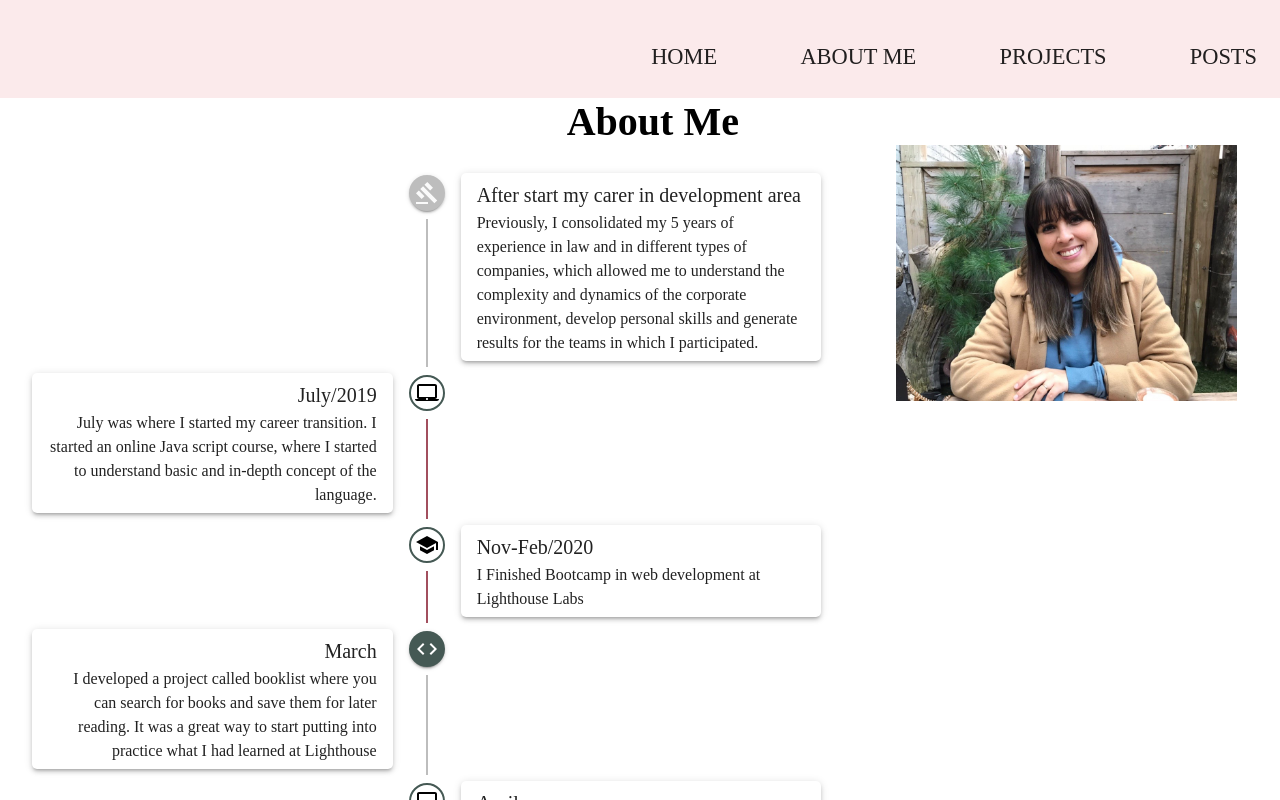
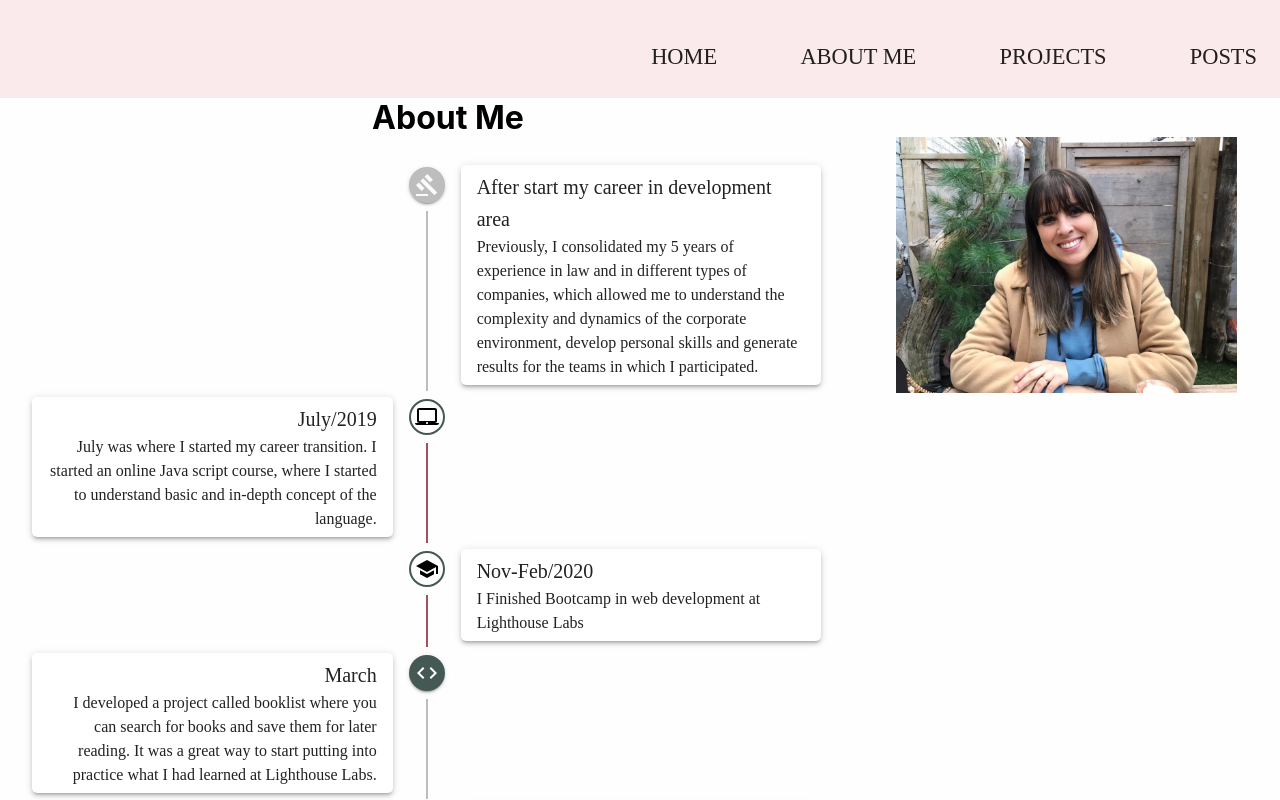
Before and after one commit to cfpcarla/portfolio, a React (Create React App) app in the folder my-app/: page / in a window 1280 px wide. Both pictures are taken after a click on the button "ABOUT ME". Shown: the top 800 px of the page. Built offline with nearby package versions, Linux system fonts and the light colour scheme.

Commit message:
Changed typography, changed  margin and color from about

```diff
--- a/my-app/src/components/About.js
+++ b/my-app/src/components/About.js
@@ -1,6 +1,4 @@
 import React from "react";
-// import ThanhQuan from "../assets/photo/ThanhQuan.JPG";
-// import CarlaMedeiros from "../assets/photo/CarlaMedeiros.JPG";
 import about from "../assets/about.png";
 import carla from "../assets/carla.jpg";
 import SchoolIcon from "@material-ui/icons/School";
@@ -34,7 +32,7 @@ import GavelIcon from "@material-ui/icons/Gavel";
 const AboutStyle = makeStyles((theme) => ({
   root: {
     display: "flex",
-    background: "white",
+    background: "#FEFEFE",
     height: "auto",
   },
   media: {
@@ -61,10 +59,11 @@ const About = () => {
       <Grid container className={classes.root}>
         <Grid item xs={12}>
           <Typography
-            variant="h3"
+            variant="Times New Roman"
+            component="h1"
             style={{
               color: "black",
-              marginLeft: "2vw",
+              marginLeft: "-30vw",
               textAlign: "center",
               background: "f5f3f4",
             }}
@@ -85,7 +84,7 @@ const About = () => {
               <TimelineContent>
                 <Paper elevation={3} className={classes.paper}>
                   <Typography variant="h6" component="h1">
-                    After start my carer in development area
+                    After start my career in development area
                   </Typography>
                   <Typography>
                     Previously, I consolidated my 5 years of experience in law
@@ -154,7 +153,7 @@ const About = () => {
                     I developed a project called booklist where you can search
                     for books and save them for later reading. It was a great
                     way to start putting into practice what I had learned at
-                    Lighthouse
+                    Lighthouse Labs.
                   </Typography>
                 </Paper>
               </TimelineContent>
@@ -247,8 +246,8 @@ const About = () => {
                   <Typography>
                     I continued studying by attending conferences to get
                     inspired, I participated in a mentoring group to continue
-                    growing in the development career that I love so much and I
-                    started developed this portfolio.
+                    growing in the development career that I love and I started
+                    developed this portfolio.
                   </Typography>
                 </Paper>
               </TimelineContent>
@@ -275,13 +274,6 @@ const About = () => {
         <Grid item xs={12} md={4} className={classes.imageGrid}>
           <img src={carla} className={classes.media} />
         </Grid>
-        <Grid
-          item
-          xs={12}
-          md={6}
-          lg={6}
-          style={{ marginLeft: "2vw", marginRight: "2vw" }}
-        ></Grid>
       </Grid>
     </Box>
   );
--- a/my-app/src/components/Post.js
+++ b/my-app/src/components/Post.js
@@ -40,7 +40,8 @@ const Post = () => {
           <Grid item xs={12} md={6} lg={6}>
             <Typography
               align="left"
-              variant="h3"
+              variant="Times New Roman"
+              component="h1"
               style={{ margin: "2vh 0 2vh 0" }}
             >
               Here is my posts. Check this out!
--- a/my-app/src/components/Project.js
+++ b/my-app/src/components/Project.js
@@ -49,7 +49,8 @@ const Project = () => {
           <Grid item xs={12} md={6} lg={6}>
             <Typography
               align="center"
-              variant="h3"
+              variant="Times New Roman"
+              component="h1"
               style={{ margin: "2vh 0 2vh 0" }}
             >
               I am Proficient...
@@ -104,7 +105,7 @@ const Project = () => {
             />
             <CardFeature
               title="Glaukopis Wisdom"
-              desc="We use React with Material UI, also use Trello to manage and organize better the tasks and VS code to develop the website."
+              desc=" I developed this Project and the purpose is a library of learning materials, job postings, and dedicated networking communities - All within a single sources! We use React with Material UI, also use Trello to manage and organize better the tasks and VS code to develop the website."
               btn={true}
               maxWidth={600}
               margin="0 auto 0 auto"
@@ -125,7 +126,7 @@ const Project = () => {
               Nodemailer
               PostgreSQL
               Cors
-              Axios, also use Trello to manage and organize better the tasks and VS code to develop the app "
+              Axios, also use Trello to manage and organize better the tasks and VS code to develop the app."
               btn={true}
               maxWidth={600}
               margin="0 auto 0 auto"
```
